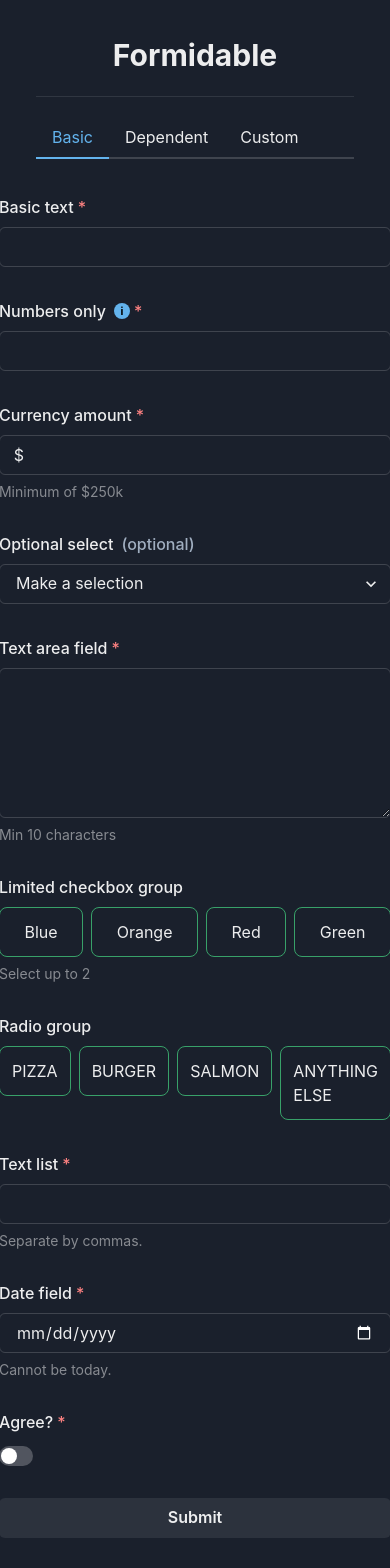
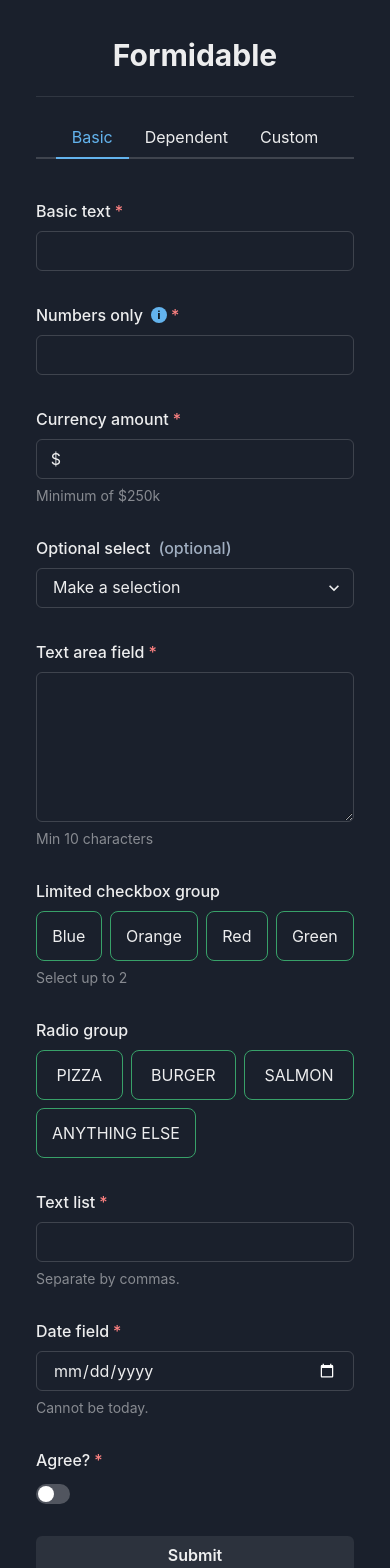
Before and after one commit to mattwells19/formidable, a Next.js app: page / in a window 390 px wide. Shown: the top 1568 px of the page. Built offline with nearby package versions, Linux system fonts and the light colour scheme.

Commit message:
Fix mobile views

```diff
--- a/components/Nav.tsx
+++ b/components/Nav.tsx
@@ -1,4 +1,4 @@
-import { Tab, Tabs, TabList, Link } from "@chakra-ui/react";
+import { Tab, Tabs, TabList } from "@chakra-ui/react";
 import NextLink from "next/link";
 import { useRouter } from "next/router";
 import { PropsWithChildren } from "react";
@@ -6,9 +6,7 @@ import { PropsWithChildren } from "react";
 function LinkTab({ children, href }: PropsWithChildren<{ href: string }>) {
   return (
     <NextLink href={href} passHref>
-      <Tab as="li">
-        <Link>{children}</Link>
-      </Tab>
+      <Tab as="a">{children}</Tab>
     </NextLink>
   );
 }
@@ -20,8 +18,8 @@ function Nav() {
   const pageIndex = pages.findIndex((p) => p == pathname) + 1;
 
   return (
-    <Tabs as="nav" index={Math.max(pageIndex, 0)}>
-      <TabList as="ul">
+    <Tabs index={Math.max(pageIndex, 0)}>
+      <TabList justifyContent={{ base: "center", md: "flex-start" }} as="nav">
         <LinkTab href="/">Basic</LinkTab>
         <LinkTab href="/dependent">Dependent</LinkTab>
         <LinkTab href="/custom">Custom</LinkTab>
--- a/form/components/CheckboxGroupField.tsx
+++ b/form/components/CheckboxGroupField.tsx
@@ -61,7 +61,12 @@ export default function CheckboxGroupField({
   });
 
   return (
-    <Flex justifyContent="space-evenly" gap="2" {...containerProps}>
+    <Flex
+      justifyContent="space-evenly"
+      gap="2"
+      flexWrap="wrap"
+      {...containerProps}
+    >
       {options.map((option) => (
         <ToggleCheckbox
           key={option}
--- a/form/components/RadioGroupField.tsx
+++ b/form/components/RadioGroupField.tsx
@@ -51,7 +51,12 @@ export default function RadioGroupField({
   });
 
   return (
-    <Flex justifyContent="space-evenly" gap="2" {...containerProps}>
+    <Flex
+      justifyContent="space-evenly"
+      flexWrap="wrap"
+      gap="2"
+      {...containerProps}
+    >
       {options.map((option) => (
         <ToggleRadio
           key={option}
--- a/pages/_app.tsx
+++ b/pages/_app.tsx
@@ -8,6 +8,7 @@ const messages = {
   fieldIsRequired: "Field is required",
   min250k: "Must be at least $250k",
   notNegative: "Cannot be negative.",
+  needX: "Need at least {x}.",
   min10Chars: "Must be at least 10 characters.",
   max500Chars: "No more than 500 characters.",
   mustBeInThePast: "Date must be in the past.",
@@ -22,8 +23,8 @@ function MyApp({ Component, pageProps }: AppProps) {
       </Head>
       <IntlProvider locale="en-US" messages={messages}>
         <ChakraProvider>
-          <Box marginY="10" padding="9" margin="auto">
-            <Box as="header" maxWidth="container.lg" margin="auto">
+          <Flex flexDir="column" padding="9" gap="5" alignItems="center">
+            <Box as="header" maxWidth="container.lg" width="full">
               <Heading as="h1" textAlign="center">
                 Formidable
               </Heading>
@@ -39,7 +40,7 @@ function MyApp({ Component, pageProps }: AppProps) {
             >
               <Component {...pageProps} />
             </Flex>
-          </Box>
+          </Flex>
         </ChakraProvider>
       </IntlProvider>
     </>
--- a/pages/custom.tsx
+++ b/pages/custom.tsx
@@ -63,8 +63,6 @@ export default function Custom() {
         display="flex"
         flexDir="column"
         gap="8"
-        justifyContent="flex-start"
-        marginY="4"
         showDebugForm
       >
         {(formValidationState) => (
--- a/pages/dependent.tsx
+++ b/pages/dependent.tsx
@@ -56,8 +56,6 @@ export default function Dependent() {
         display="flex"
         flexDir="column"
         gap="8"
-        justifyContent="flex-start"
-        marginY="4"
         showDebugForm
       >
         {(formValidationState) => (
--- a/pages/index.tsx
+++ b/pages/index.tsx
@@ -41,7 +41,9 @@ function useFormValidation() {
         }),
       limitedCheckbox: zu.multiSelect().max(2),
       radio: zu.singleSelect(),
-      textList: zu.multiSelect(),
+      textList: zu.multiSelect().min(2, {
+        message: formatMessage({ id: "needX" }, { x: 2 }),
+      }),
       date: zu
         .date()
         .refine((val) => getUTCDate(val).getTime() < getUTCDate().getTime(), {
@@ -142,12 +144,10 @@ export default function App() {
         onSubmit={handleSubmit}
         validationShape={formValidation}
         ignoreTouch={ignoreTouch}
+        showDebugForm
         display="flex"
         flexDir="column"
         gap="8"
-        justifyContent="flex-start"
-        marginY="4"
-        showDebugForm
       >
         {(formValidationState) => (
           <>
```
